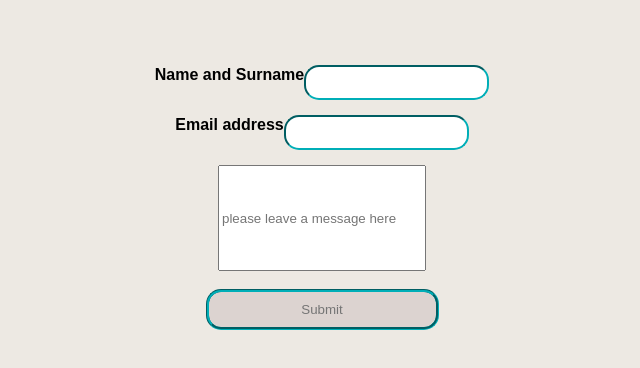
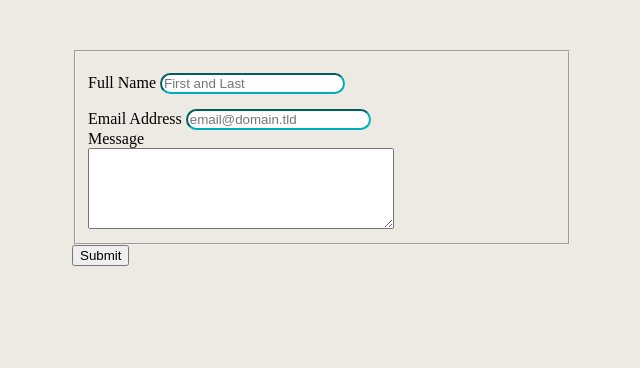
Before and after one commit to MandlakheM/CodeTribeAcademy, a plain HTML site: page contact.html in a window 1280 px wide. Shown: the part 110-478 px from the top of the page, without its empty margins (318-958 px from the left). Drawn offline with Linux system fonts and the light colour scheme.

Commit message:
added form spree

```diff
--- a/contact.html
+++ b/contact.html
@@ -13,48 +13,64 @@
           ><strong>Contact <span class="surname">Me</span></strong></i
         >
       </h4>
-      <div style="display: flex">
-        <p>
-          <strong>Name and Surname</strong>
-        </p>
+
+      <form
+        id="fs-frm"
+        name="simple-contact-form"
+        accept-charset="utf-8"
+        action="https://formspree.io/f/{https://formspree.io/f/xwkgaazg}"
+        method="post"
+      >
+        <fieldset id="fs-frm-inputs">
+          <label for="full-name">Full Name</label>
           <input
             type="text"
+            name="name"
+            id="full-name"
+            placeholder="First and Last"
+            required=""
+            fdprocessedid="17tnf"
             style="
               margin-top: 15px;
               border-radius: 15px 15px 15px 15px;
               border-color: #00aeb7;
             "
           />
-      </div>
-      <div style="display: flex">
-        <p>
-          <strong>Email address</strong>
-        </p>
+          <br />
+          <label for="email-address">Email Address</label>
           <input
-          type="text"
+            type="email"
+            name="_replyto"
+            id="email-address"
+            placeholder="email@domain.tld"
+            required=""
+            fdprocessedid="bc5o2f"
             style="
               margin-top: 15px;
               border-radius: 15px 15px 15px 15px;
               border-color: #00aeb7;
             "
           />
-      </div>
-
+          <br />
+          <label for="message">Message</label>
+          <br />
+          <textarea
+            rows="5"
+            name="message"
+            id="message"
+            placeholder=""
+            required=""
+            style="width: 300px"
+          ></textarea>
           <input
-        style="height: 100px; width: 200px; margin-top: 15px"
-        type="text"
-        name=""
-        id=""
-        placeholder="please leave a message here"
+            type="hidden"
+            name="_subject"
+            id="email-subject"
+            value="Contact Form Submission"
           />
-      <br />
-      <input
-        class="submit"
-        submit
-        name="Submit"
-        id="Submit"
-        placeholder="Submit"
-      />
+        </fieldset>
+        <input type="submit" value="Submit" fdprocessedid="h5jzig" />
+      </form>
     </div>
   </body>
 </html>
--- a/style2.css
+++ b/style2.css
@@ -177,6 +177,10 @@ header a.active {
   background-color: #c2b3b368;
 }
 
+form{
+  width:500px;
+  height: 100px;
+}
 .contactMe {
   background-color: aqua;
   width: 500px;
```
Lines whose indentation alone changed are shown as unchanged.
